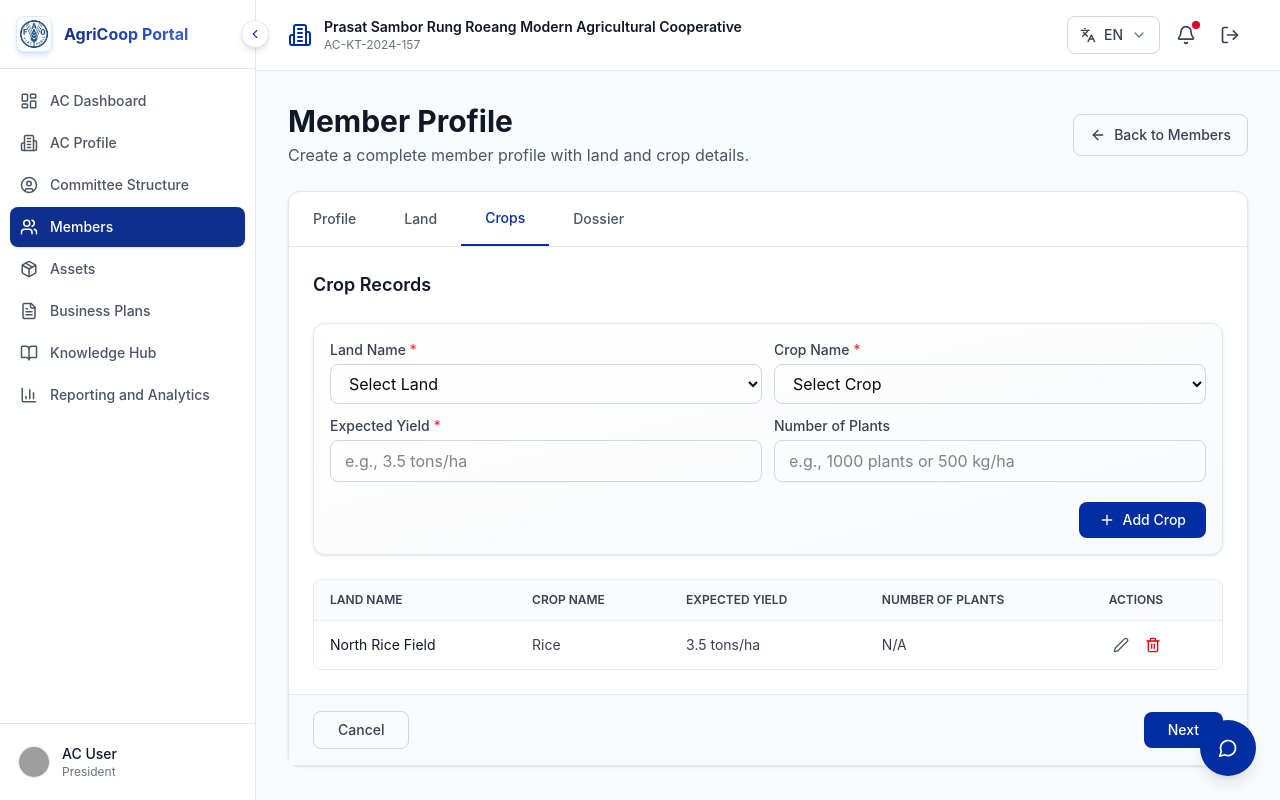
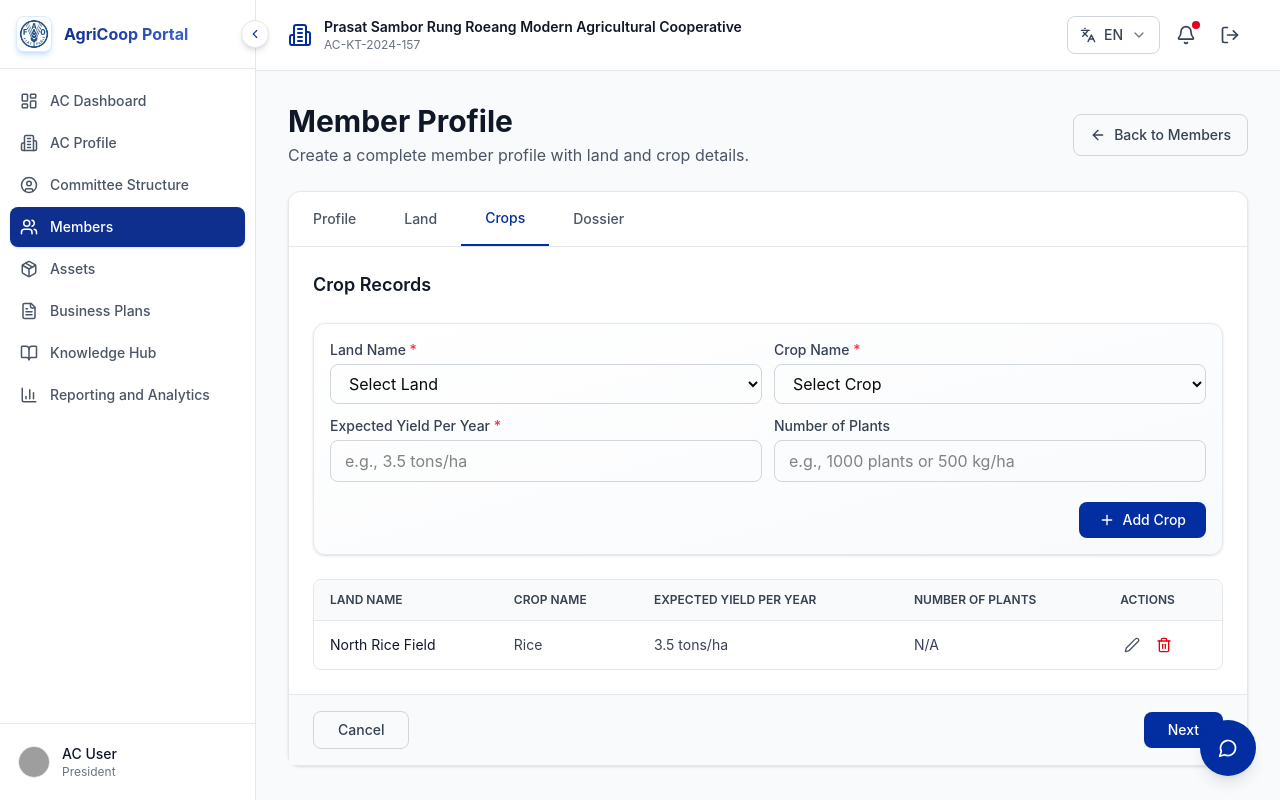
Before and after one commit to Nisal2522/Framer-UI-UX, a React (Vite) app: page /dashboard/farmer-members/new in a window 1280 px wide. Both pictures are taken after a click on the button "Crops". Built offline with nearby package versions, Linux system fonts and the light colour scheme; grey boxes are pictures that could not be loaded.

Commit message:
fix: Update label for expected yield to clarify it refers to annual yield

```diff
--- a/src/app/components/Member360Form.tsx
+++ b/src/app/components/Member360Form.tsx
@@ -565,7 +565,7 @@
                   </div>
                   <div>
                     <label className="block text-sm font-medium text-gray-700 mb-1">
-                      Expected Yield <span className="text-red-500">*</span>
+                      Expected Yield Per Year <span className="text-red-500">*</span>
                     </label>
                     <input
                       type="text"
@@ -606,7 +606,7 @@
                         Crop Name
                       </th>
                       <th className="px-4 py-3 text-left text-xs font-semibold text-gray-700 uppercase">
-                        Expected Yield
+                        Expected Yield Per Year
                       </th>
                       <th className="px-4 py-3 text-left text-xs font-semibold text-gray-700 uppercase">
                         Number of Plants
```
